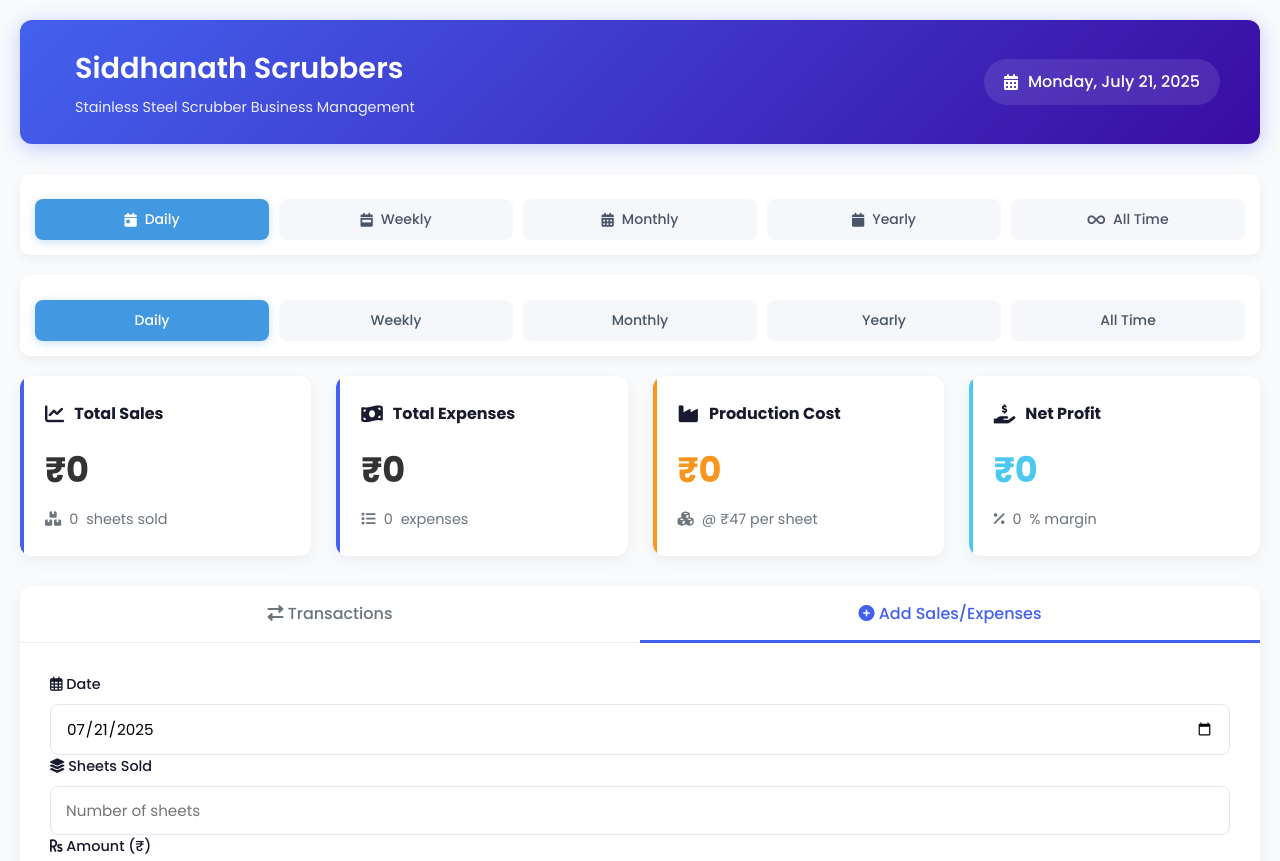
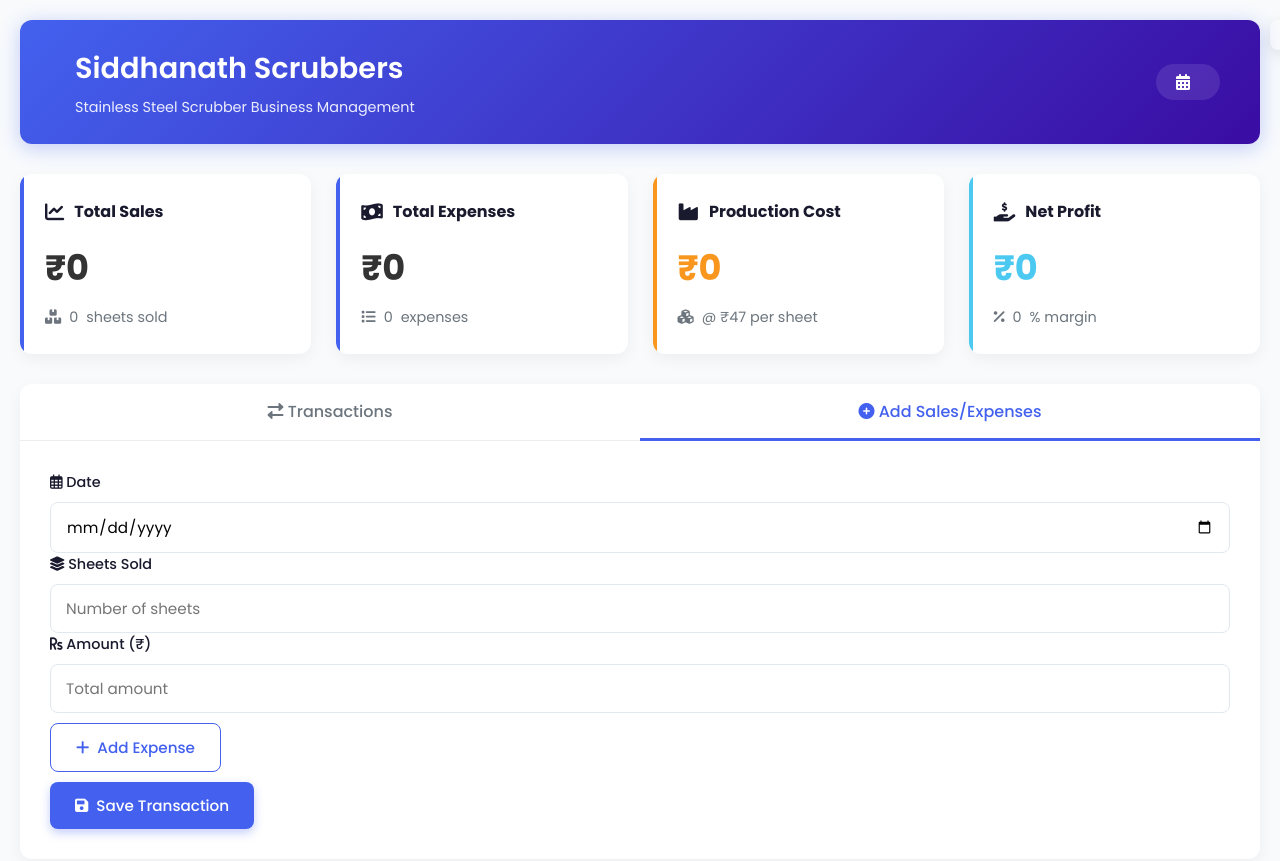
Before and after one commit to Abhijit5011/Scrubbers-Sales-Management, a website: page public/index.html in a window 1280 px wide. Shown: the top 861 px of the page. Drawn offline with nearby package versions, Linux system fonts and the light colour scheme; no server answers; some icons are missing.

Commit message:
Update index.html

```diff
--- a/public/index.html
+++ b/public/index.html
@@ -24,25 +24,7 @@
       </div>
     </header>
 
-    <div class="dashboard-filter">
-  <div class="filter-options">
-    <button class="filter-btn active" data-period="daily">
-      <i class="fas fa-calendar-day"></i> Daily
-    </button>
-    <button class="filter-btn" data-period="weekly">
-      <i class="fas fa-calendar-week"></i> Weekly
-    </button>
-    <button class="filter-btn" data-period="monthly">
-      <i class="fas fa-calendar-alt"></i> Monthly
-    </button>
-    <button class="filter-btn" data-period="yearly">
-      <i class="fas fa-calendar"></i> Yearly
-    </button>
-    <button class="filter-btn" data-period="all">
-      <i class="fas fa-infinity"></i> All Time
-    </button>
-  </div>
-</div>
+
 
     <div class="dashboard">
       <div class="card">
@@ -642,9 +624,7 @@ document.addEventListener('DOMContentLoaded', () => {
       }, 3000);
     }
 
-    // Initialize the dashboard
-    document.addEventListener('DOMContentLoaded', () => {
-      updateDashboard();
+
 
       // Set current month and year in filters
       const currentDate = new Date();
```
